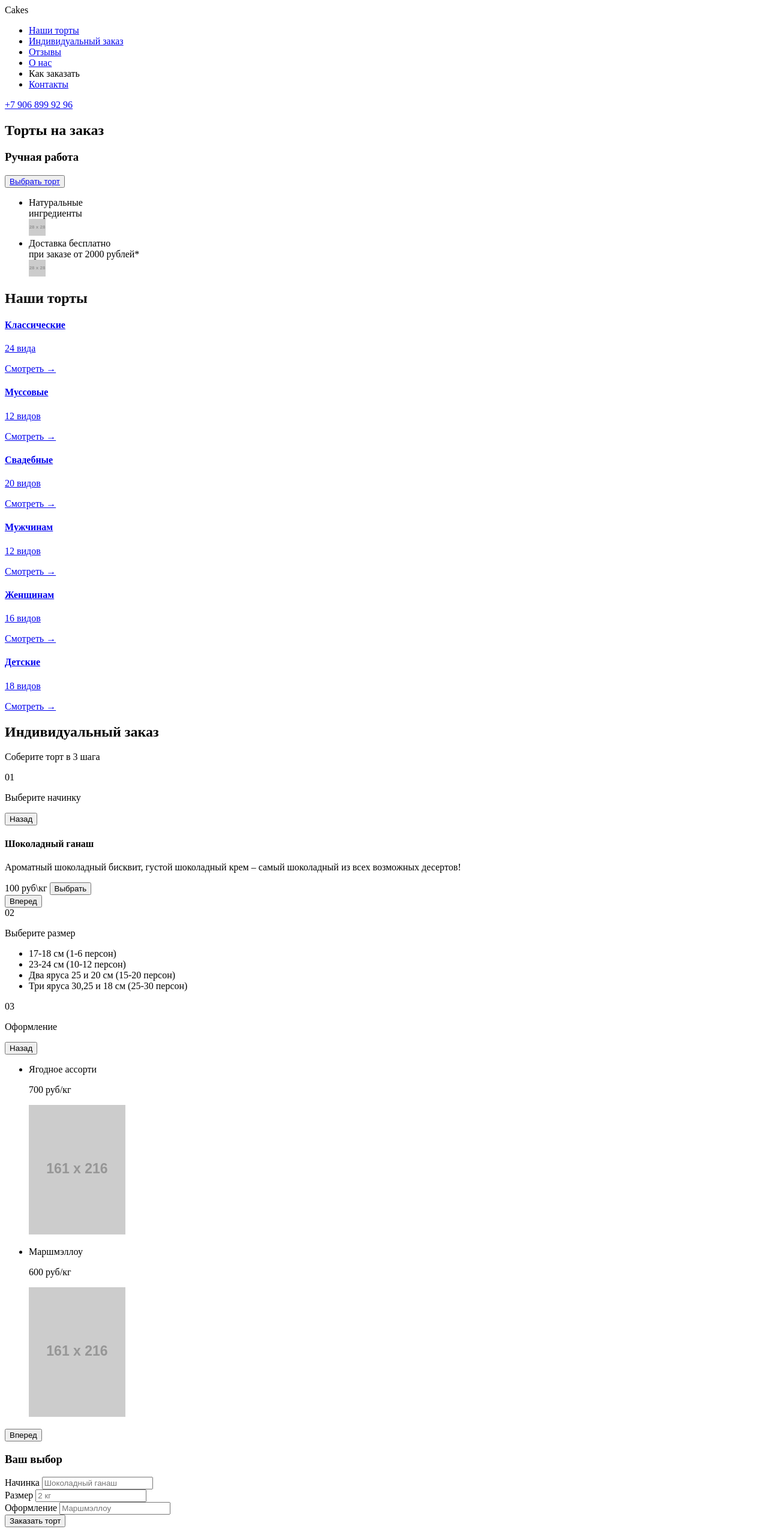
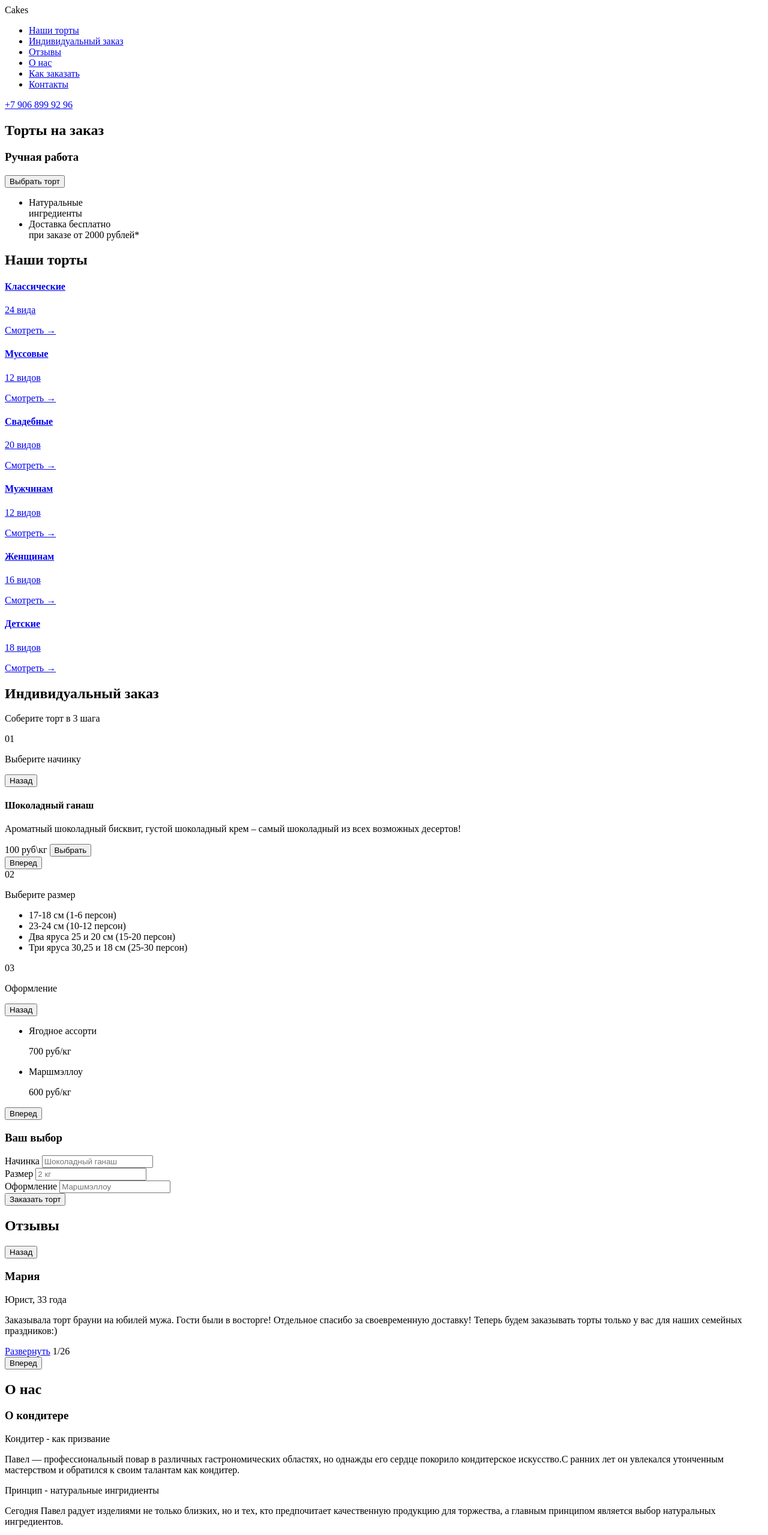
Before and after one commit to RoowixInternship/SyuzannaMartirosyan, a plain HTML site: page index.html in a window 1280 px wide. Shown: the top 2559 px of the page at 60% size. Drawn offline with Linux system fonts and the light colour scheme; placeholder pictures from the web are drawn by us.

Commit message:
№2. Исправлены ошибки, дописано до конца.

```diff
--- a/index.html
+++ b/index.html
@@ -17,11 +17,11 @@
         <li><a href="#ind_order">Индивидуальный заказ</a></li>
         <li><a href="#reviews">Отзывы</a></li>
         <li><a href="#about">О нас</a></li>
-        <li><a href"#delivery">Как заказать</a></li>
+        <li><a href="#delivery">Как заказать</a></li>
         <li><a href="contacts">Контакты</a></li>
       </ul>
     </nav>
-    <a href="tel: +79068999296">+7 906 899 92 96</a>
+    <a href="tel:79068999296">+7 906 899 92 96</a>
   </header>
 
   <!-- Banner -->
@@ -29,13 +29,11 @@
     <div>
       <h1>Торты на заказ</h1>
       <h3>Ручная работа</h3>
-      <button><a href="#our_cakes">Выбрать торт</a></button>
+      <button>Выбрать торт</button>
       <div>
         <ul>
           <li>Натуральные <br> ингредиенты</li>
-          <img src="http://placehold.it/28x28">
           <li>Доставка бесплатно <br> при заказе от 2000 рублей*</li>
-          <img src="http://placehold.it/28x28">
         </ul>
       </div>
     </div>
@@ -157,12 +155,10 @@
                 <li>
                   <p>Ягодное ассорти</p>
                   <p>700 руб/кг</p>
-                  <img src="http://placehold.it/161x216">
                 </li>
                 <li>
                   <p>Маршмэллоу</p>
                   <p>600 руб/кг</p>
-                  <img src="http://placehold.it/161x216">
                 </li>
               </ul>
             </div>
@@ -224,9 +220,6 @@
         </ul>
       </div>
     </div>
-  </section>
-
-  <section>
     <div>
       <cite>Я за простые рецепты. В Италии это называют cucina povera: когда обычные ингредиенты превращаются в божественное блюдо.</cite>
     </div>
@@ -316,7 +309,7 @@
           <li><a href="#ind_order">Индивидуальный заказ</a></li>
           <li><a href="#reviews">Отзывы</a></li>
           <li><a href="#about">О нас</a></li>
-          <li><a href"#delivery">Как заказать</a></li>
+          <li><a href="#delivery">Как заказать</a></li>
           <li><a href="contacts">Контакты</a></li>
         </ul>
       </nav>
```
